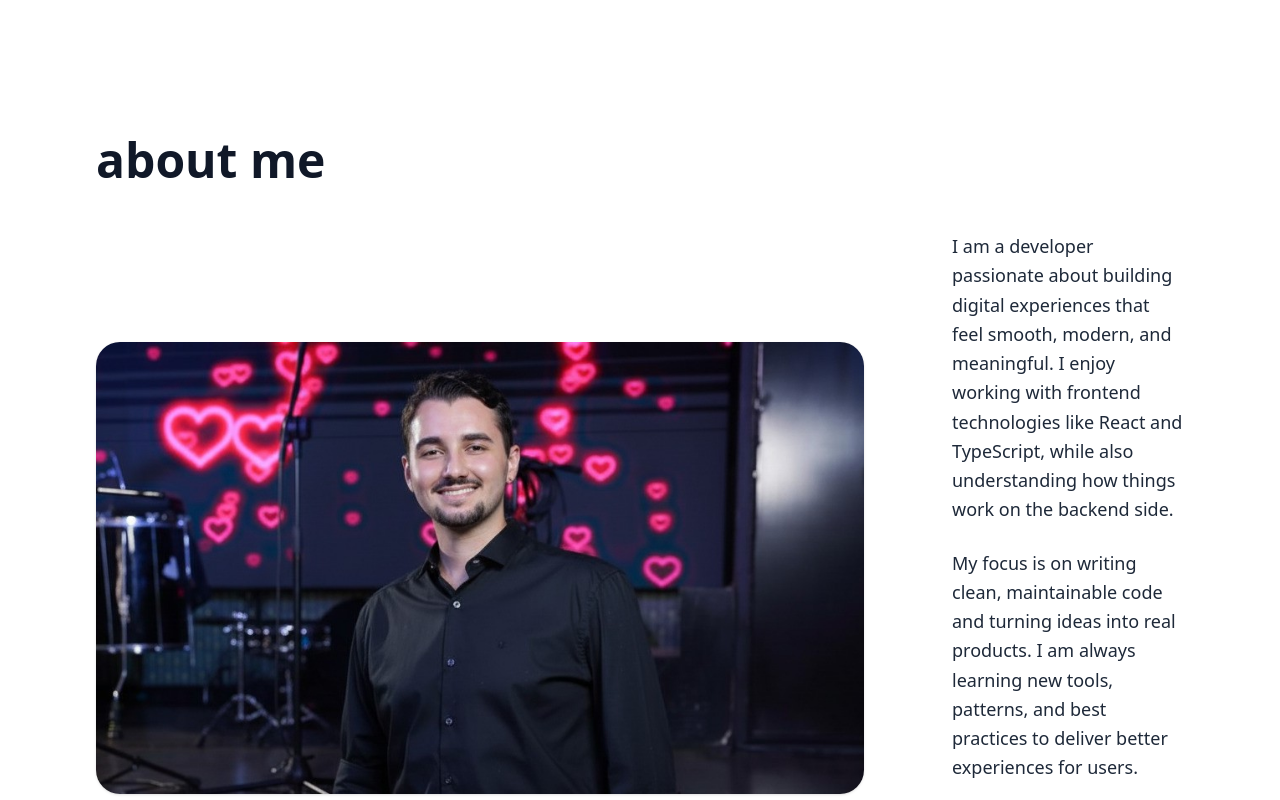
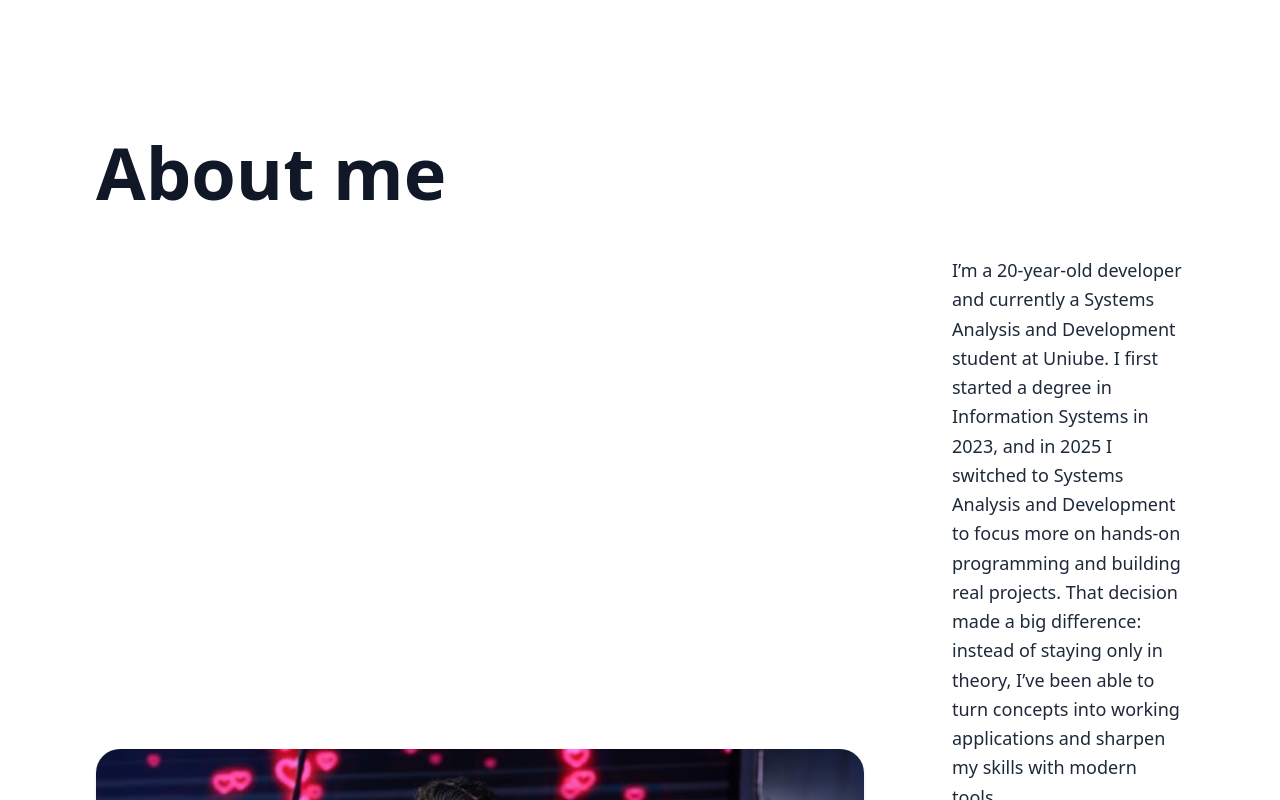
Before and after one commit to joao-vitorb/portfolio-codebyjoao, a React (Vite) app: page / in a window 1280 px wide. Shown: the part 880-1680 px from the top of the page. Built offline with nearby package versions, Linux system fonts and the light colour scheme.

Commit message:
fix: fixing title size and writing

```diff
--- a/src/sections/About.tsx
+++ b/src/sections/About.tsx
@@ -6,8 +6,8 @@ const About: React.FC = () => {
     <section id="about" className="px-6 pb-24 pt-16 lg:px-24 lg:pb-32 lg:pt-24">
       {/* Section title */}
       <div className="mb-12">
-        <h2 className="text-3xl font-bold text-gray-900 sm:text-5xl">
-          about me
+        <h2 className="text-3xl font-bold text-gray-900 sm:text-7xl">
+          About me
         </h2>
       </div>
 
@@ -25,16 +25,26 @@ const About: React.FC = () => {
         {/* Right: description + buttons */}
         <div className="space-y-6 text-gray-800 md:flex-1 md:ml-12">
           <p className="text-sm leading-relaxed sm:text-base lg:text-lg">
-            I am a developer passionate about building digital experiences that
-            feel smooth, modern, and meaningful. I enjoy working with frontend
-            technologies like React and TypeScript, while also understanding how
-            things work on the backend side.
-          </p>
-
-          <p className="text-sm leading-relaxed sm:text-base lg:text-lg">
-            My focus is on writing clean, maintainable code and turning ideas
-            into real products. I am always learning new tools, patterns, and
-            best practices to deliver better experiences for users.
+            I’m a 20-year-old developer and currently a Systems Analysis and
+            Development student at Uniube. I first started a degree in
+            Information Systems in 2023, and in 2025 I switched to Systems
+            Analysis and Development to focus more on hands-on programming and
+            building real projects. That decision made a big difference: instead
+            of staying only in theory, I’ve been able to turn concepts into
+            working applications and sharpen my skills with modern tools.
+            <br />
+            I care a lot about organizing the code, writing clean, maintainable
+            code and creating interfaces that feel fast, intuitive, attractive
+            and polished. I enjoy working on the front end, thinking about
+            component structure, reusability, and user experience, while also
+            understanding how data flows on the backend. I like collaborating
+            with designers and other developers, discussing trade-offs, and
+            breaking problems into small testable pieces. I like researching and
+            experimenting new things and then sharing what I’ve learned with the
+            others.
+            <br />
+            Feel free to explore my <strong>hard and soft skills</strong> by
+            clicking the buttons below:
           </p>
 
           {/* TODO: open a modal listing hard skills */}
```
